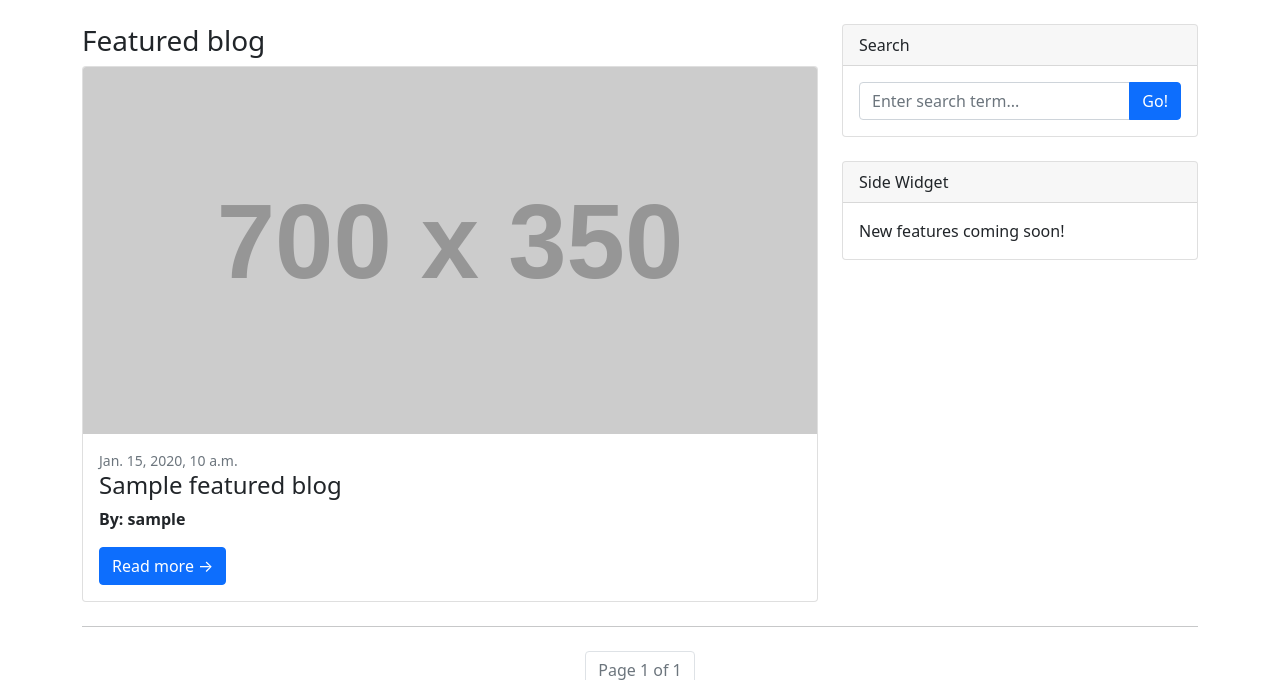
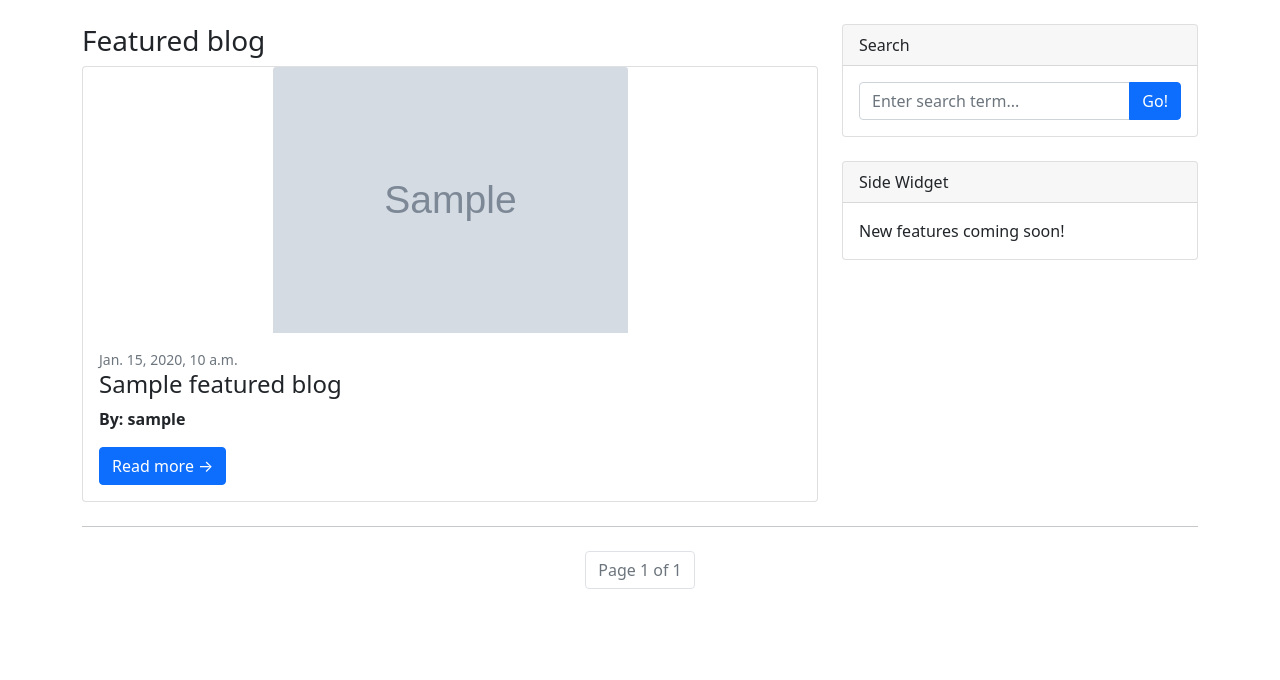
Before and after one commit to KayongoYongo/PC-Builders_MarketPlace, a Django app: template pc_builders_marketplace/blog_app/templates/blog_app/blog_list.html in a window 1280 px wide. Shown: the part 209-889 px from the top of the page. After the commit the page ends 798 px from the top, so only its background shows below. Run offline with Django 5.2, Linux system fonts and the light colour scheme; the template is opened without the code that fills it: most values are stand-ins (such as "Sample title", 1, 10 or a date in 2020); grey boxes marked "Sample" are stand-in pictures; grey boxes labelled with a size stand in for pictures from a placeholder-image service; data that the repository does not hold is empty; some libraries are stand-ins or nearby versions.

Commit message:
updated the blog list template wo handle images

```diff
--- a/pc_builders_marketplace/blog_app/templates/blog_app/blog_list.html
+++ b/pc_builders_marketplace/blog_app/templates/blog_app/blog_list.html
@@ -28,9 +28,13 @@
                 <h3>Featured blog</h3>
                 {% if featured_blog %}
                 <div class="card mb-4">
-                    <a href="{% url 'view_blog' featured_blog.id %}">
-                        <img class="card-img-top" src="https://dummyimage.com/700x350/dee2e6/6c757d.jpg" alt="..." />
-                    </a>
+                    <div class="row justify-content-center">
+                        <div class="col-12 col-md-6">
+                            <a href="{% url 'view_blog' featured_blog.id %}">
+                                <img class="card-img-top img-fluid" src="{{ featured_blog.banner.url }}" alt="https://dummyimage.com/700x350/dee2e6/6c757d.jpg" />
+                            </a>
+                        </div>
+                    </div>
                     <div class="card-body">
                         <div class="small text-muted">{{ featured_blog.created_at }}</div>
                         <h2 class="card-title h4">{{ featured_blog.title }}</h2>
@@ -51,9 +55,13 @@
                     {% if blog.id != featured_blog.id %}
                     <div class="col-lg-6 mb-4">
                         <div class="card h-100">
-                            <a href="{% url 'view_blog' blog.id %}">
-                                <img class="card-img-top" src="https://dummyimage.com/700x350/dee2e6/6c757d.jpg" alt="..." />
-                            </a>
+                            <div class="row justify-content-center">
+                                <div class="col-12 col-md-6">
+                                    <a href="{% url 'view_blog' blog.id %}">
+                                        <img class="card-img-top" src="{{ blog.banner.url }}" alt="https://dummyimage.com/700x350/dee2e6/6c757d.jpg" />
+                                    </a>
+                                </div>
+                            </div>
                             <div class="card-body">
                                 <div class="small text-muted">{{ blog.created_at }}</div>
                                 <h2 class="card-title h4">{{ blog.title }}</h2>
```
